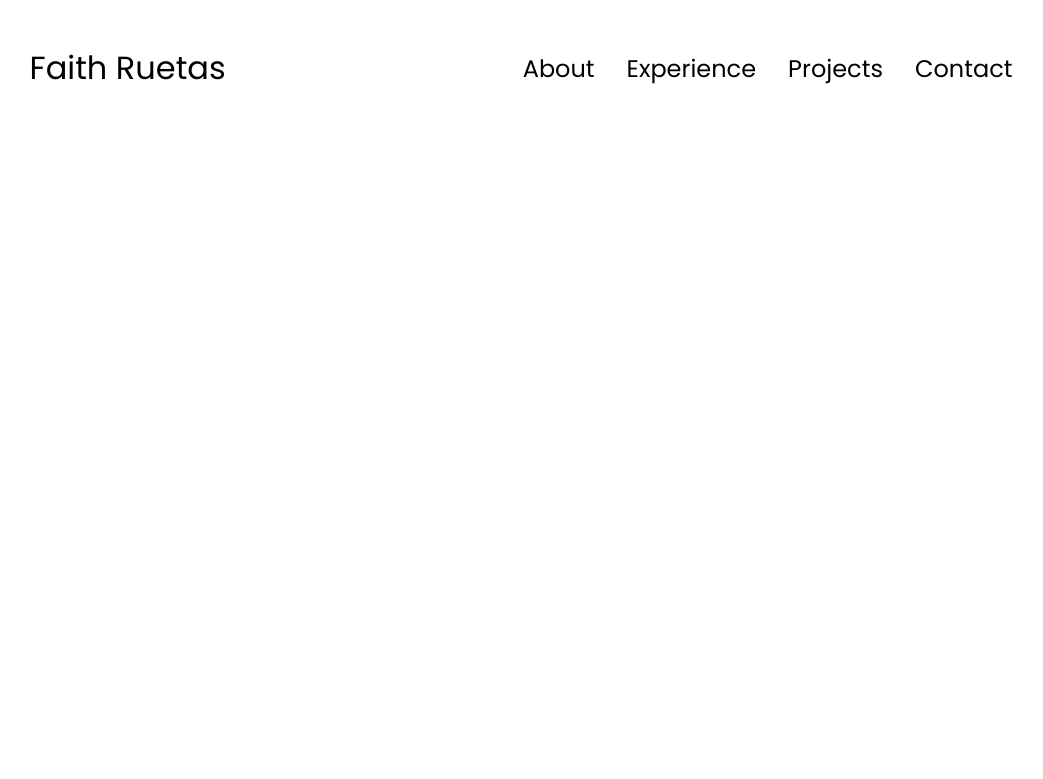
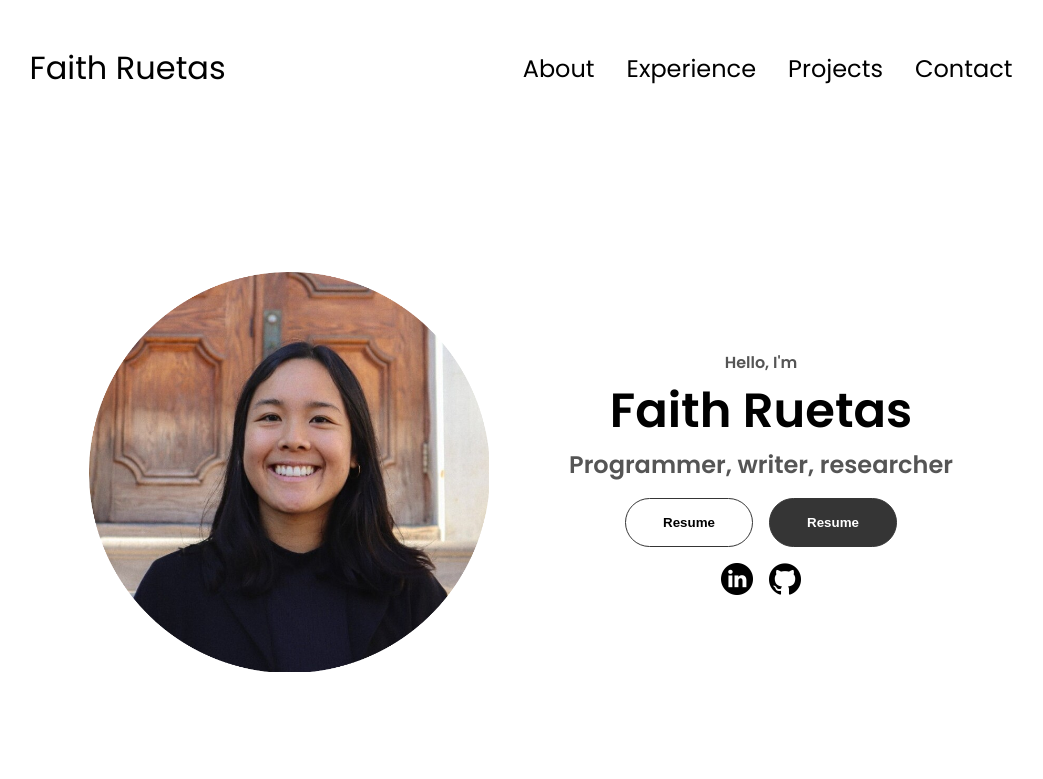
Before and after one commit to faithrts/faithrts.github.io, a plain HTML site: page index.html in a window 1280 px wide. Shown: the whole page, without its empty margins (119-1162 px from the left). Drawn offline with Linux system fonts and the light colour scheme.

Commit message:
updated hero section

```diff
--- a/index.html
+++ b/index.html
@@ -45,6 +45,50 @@
         </div>
     </nav>
 
+    <section id="hero">
+        <div class="section__pic-container">
+            <img
+                src="./assets/headshot.png"
+                alt="Faith Ruetas profile picture"
+            >
+        </div>
+
+        <div class="section__text">
+            <p class="section__text__p1"> Hello, I'm </p>
+            <h1 class="title"> Faith Ruetas </h1>
+            <p class="section__text__p2"> Programmer, writer, researcher </p>
+
+            <div class="btn-container">
+                <!-- window.open("https://webkinz.com") opens the URL in a new browser-->
+                <button class="btn btn-color-2" onclick="window.open('.assets/resume.pdf')">
+                    Resume
+                </button>
+
+                <!-- location.href = "https://webkinz.com" sets the URL of the current page -->
+                <button class="btn btn-color-1" onclick="location.href='./#contact'">
+                    Resume
+                </button>
+            </div>
+
+            <div id="socials-container">
+                <img
+                    src="./assets/linkedin.png"
+                    alt="LinkedIn logo"
+                    class="icon"
+                    onclick="location.href='https://www.linkedin.com/in/faith-ruetas/'"
+                >
+                <img
+                    src="./assets/github.png"
+                    alt="Github logo"
+                    class="icon"
+                    onclick="location.href='https://github.com/faithrts'"
+                >
+            </div>
+
+        </div>
+
+    </section>
+
     <script src="script.js"></script>
 </body>
 
--- a/style.css
+++ b/style.css
@@ -29,3 +29,118 @@ a,
 .btn {
     transition: all 300ms ease;
 }
+
+/* SECTIONS */
+
+section {
+    padding-top: 4vh;
+    height: 96vh;
+    margin: 0 10rem;
+    box-sizing: border-box;
+    min-height: fit-content;    /* ensures things are not overlapping */
+}
+
+.section-container{
+    display: flex;
+}
+
+/* HERO SECTION */
+
+#hero {
+    display: flex;
+    justify-content: center;
+    gap: 5rem;
+    height: 80vh;
+}
+
+/* the headshot */
+.section__pic-container {
+    display: flex;
+    height: 400px;
+    width: 400px;
+    margin: auto 0;
+}
+
+.section__text {
+    align-self: center;
+    text-align: center;
+}
+
+.section__text p {
+    font-weight: 600;
+}
+
+
+.section__text__p1 {
+    text-align: center;
+    /* TODO: make line height smaller when spanned */
+}
+
+.section__text__p2 {
+    font-size: 1.5rem;
+    margin-bottom: 1rem;
+}
+
+.title {
+    font-size: 3rem;
+    text-align: center;
+}
+
+#socials-container {
+    display: flex;
+    justify-content: center;
+    margin-top: 1rem;
+    gap: 1rem;
+}
+
+/* ICONS */
+
+.icon {
+    cursor: pointer;
+    height: 2rem;
+}
+
+/* BUTTONS */
+
+.btn-container {
+    display: flex;
+    justify-content:center;
+    gap: 1rem;
+}
+
+.btn {
+    font-weight: 600;
+    transition: all 300ms ease;
+    padding: 1rem;
+    width: 8rem;
+    border-radius: 2rem;
+}
+
+.btn-color-1, .btn-color-2 {
+    border: rgb(53, 53, 53) 0.1rem solid;
+}
+
+.btn-color-1-hover, .btn-color-2-hover {
+    cursor: pointer;
+}
+
+.btn-color-1, .btn-color-2-hover {
+    background: rgb(53, 53, 53);
+    color: white;
+}
+
+.btn-color-1:hover {
+    background: rgb(0, 0, 0);
+}
+
+.btn-color-2 {
+    background: none;
+}
+
+.btn-color-2:hover {
+    border: rgb(255, 255, 255) 0.1rem solid;
+}
+
+.btn-container {
+    gap: 1rem;
+}
```
Also changed, not shown: assets/headshot.png (added), assets/profile-pic.png (deleted).
